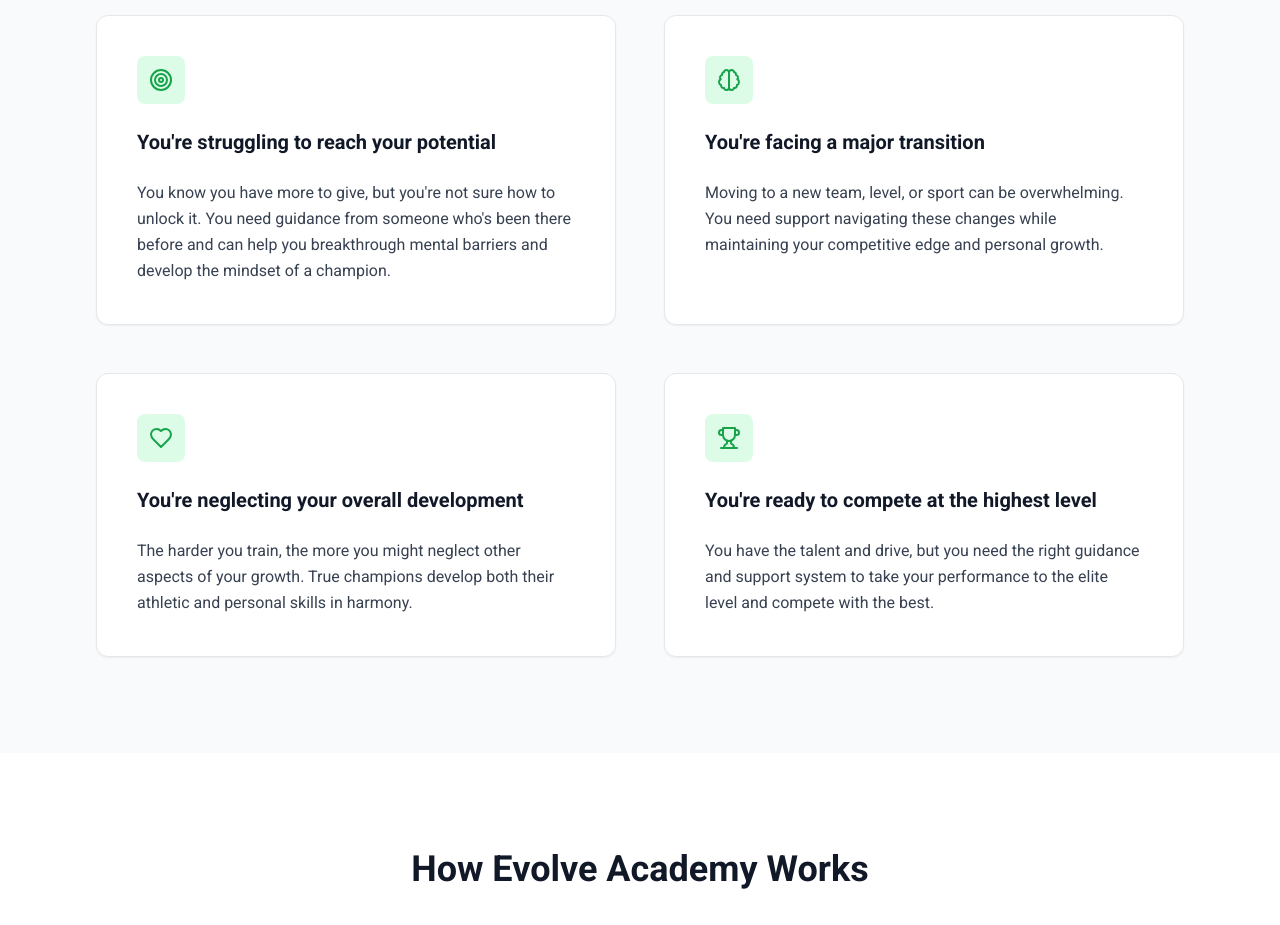
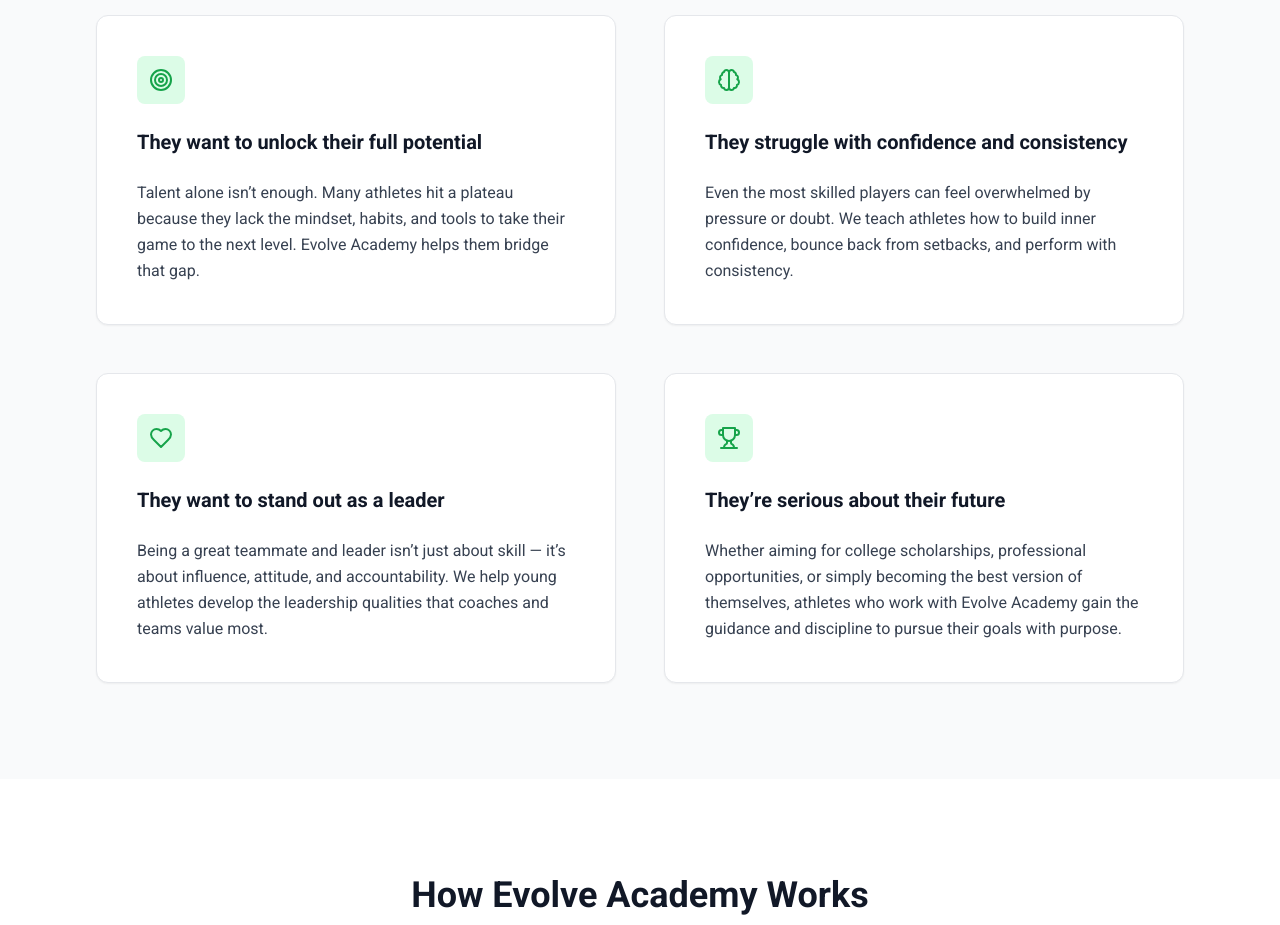
Before and after one commit to EvolveAcademy123/Website, a Next.js app: page / in a window 1280 px wide. Shown: the part 1760-2685 px from the top of the page. Built offline with nearby package versions, Linux system fonts and the light colour scheme.

Commit message:
Update page.tsx

```diff
--- a/app/page.tsx
+++ b/app/page.tsx
@@ -231,12 +231,10 @@ export default function Home() {
                 <Target size={24} />
               </div>
               <h3 className="text-xl font-bold text-gray-900 mb-6">
-                You're struggling to reach your potential
+                They want to unlock their full potential
               </h3>
               <p className="text-gray-700 leading-relaxed">
-                You know you have more to give, but you're not sure how to unlock it. You need guidance
-                from someone who's been there before and can help you breakthrough mental barriers and
-                develop the mindset of a champion.
+                Talent alone isn’t enough. Many athletes hit a plateau because they lack the mindset, habits, and tools to take their game to the next level. Evolve Academy helps them bridge that gap.
               </p>
             </div>
 
@@ -245,11 +243,10 @@ export default function Home() {
                 <Brain size={24} />
               </div>
               <h3 className="text-xl font-bold text-gray-900 mb-6">
-                You're facing a major transition
+                They struggle with confidence and consistency
               </h3>
               <p className="text-gray-700 leading-relaxed">
-                Moving to a new team, level, or sport can be overwhelming. You need support navigating
-                these changes while maintaining your competitive edge and personal growth.
+                Even the most skilled players can feel overwhelmed by pressure or doubt. We teach athletes how to build inner confidence, bounce back from setbacks, and perform with consistency.
               </p>
             </div>
 
@@ -258,11 +255,10 @@ export default function Home() {
                 <Heart size={24} />
               </div>
               <h3 className="text-xl font-bold text-gray-900 mb-6">
-                You're neglecting your overall development
+                They want to stand out as a leader
               </h3>
               <p className="text-gray-700 leading-relaxed">
-                The harder you train, the more you might neglect other aspects of your growth.
-                True champions develop both their athletic and personal skills in harmony.
+                Being a great teammate and leader isn’t just about skill — it’s about influence, attitude, and accountability. We help young athletes develop the leadership qualities that coaches and teams value most.
               </p>
             </div>
 
@@ -271,11 +267,10 @@ export default function Home() {
                 <Trophy size={24} />
               </div>
               <h3 className="text-xl font-bold text-gray-900 mb-6">
-                You're ready to compete at the highest level
+                They’re serious about their future
               </h3>
               <p className="text-gray-700 leading-relaxed">
-                You have the talent and drive, but you need the right guidance and support system
-                to take your performance to the elite level and compete with the best.
+                Whether aiming for college scholarships, professional opportunities, or simply becoming the best version of themselves, athletes who work with Evolve Academy gain the guidance and discipline to pursue their goals with purpose.
               </p>
             </div>
           </div>
```
